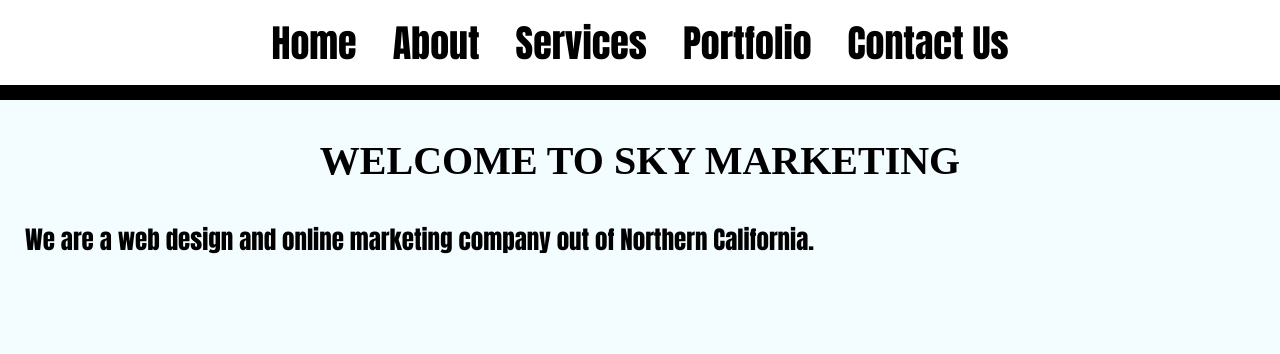
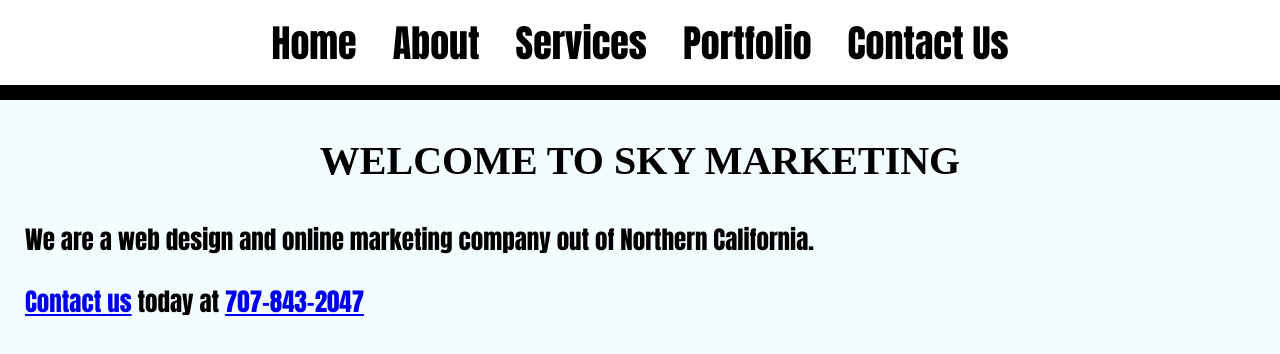
Before and after one commit to ericrothmuller/sky-marketing, a React (Create React App) app: page / in a window 1280 px wide. Shown: the top 354 px of the page. Built offline with nearby package versions, Linux system fonts and the light colour scheme.

Commit message:
Added contact information on the homepage.

```diff
--- a/src/pages/home.js
+++ b/src/pages/home.js
@@ -6,6 +6,7 @@ return (
 	<main>
 	<h1>Welcome to Sky Marketing</h1>
 	<p>We are a web design and online marketing company out of Northern California.</p>
+	<p><a href="/contact/">Contact us</a> today at <a href="tel:707-843-2047">707-843-2047</a></p>
 	</main>
 );
 };
```
